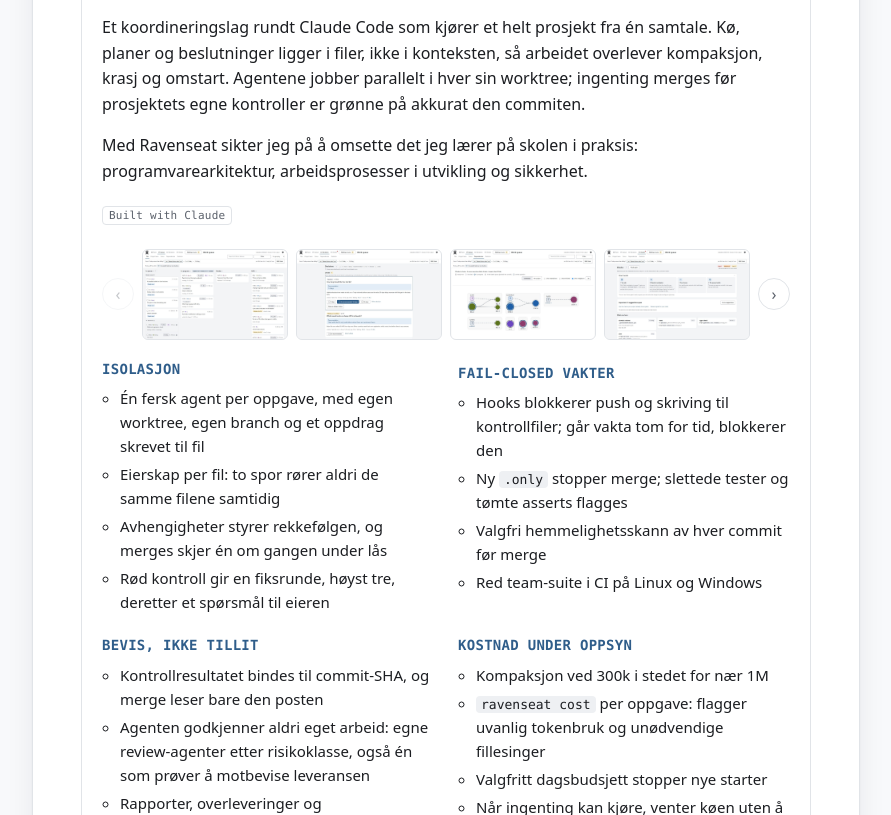
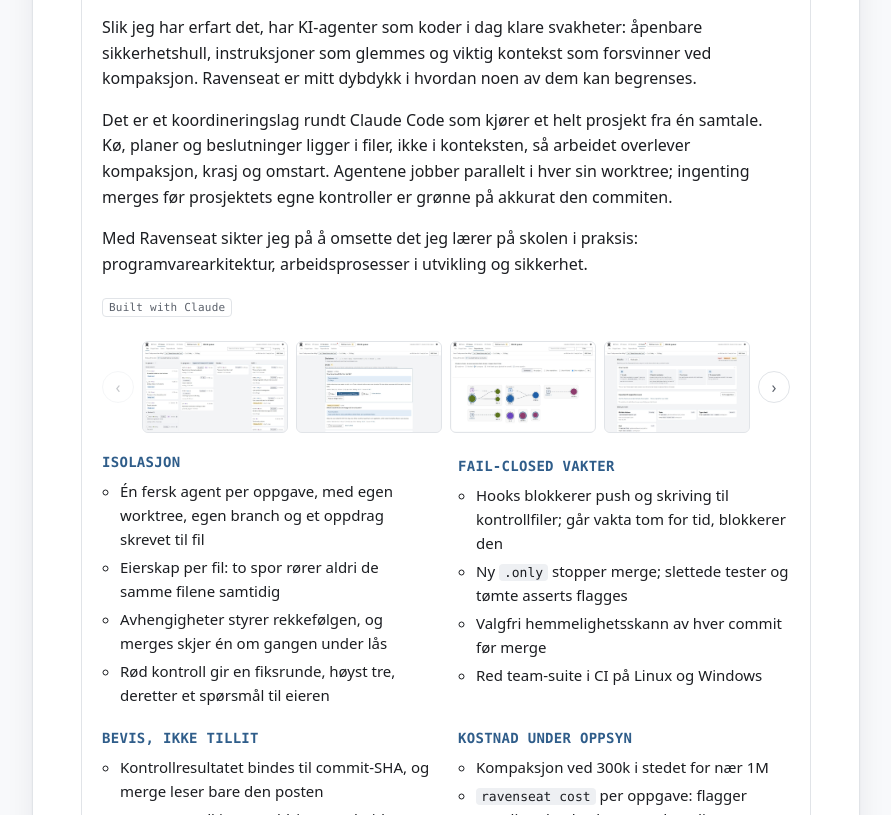
Before and after one commit to vegardjorg/vegardjorg.github.io, a plain HTML site: page index.html in a window 1280 px wide. Shown: the part 1216-2031 px from the top of the page, without its empty margins (194-1085 px from the left). Drawn offline with Linux system fonts and the light colour scheme.

Commit message:
Ravenseat åpner med hvilke svakheter prosjektet motvirker
Co-Authored-By: Claude Opus 5.5 <noreply@anthropic.com>

```diff
--- a/index.html
+++ b/index.html
@@ -364,7 +364,8 @@
             </div>
           </div>
           <div class="project-body">
-            <p>Et koordineringslag rundt Claude Code som kjører et helt prosjekt fra én samtale. Kø, planer og beslutninger ligger i filer, ikke i konteksten, så arbeidet overlever kompaksjon, krasj og omstart. Agentene jobber parallelt i hver sin worktree; ingenting merges før prosjektets egne kontroller er grønne på akkurat den commiten.</p>
+            <p>Slik jeg har erfart det, har KI-agenter som koder i dag klare svakheter: åpenbare sikkerhetshull, instruksjoner som glemmes og viktig kontekst som forsvinner ved kompaksjon. Ravenseat er mitt dybdykk i hvordan noen av dem kan begrenses.</p>
+            <p>Det er et koordineringslag rundt Claude Code som kjører et helt prosjekt fra én samtale. Kø, planer og beslutninger ligger i filer, ikke i konteksten, så arbeidet overlever kompaksjon, krasj og omstart. Agentene jobber parallelt i hver sin worktree; ingenting merges før prosjektets egne kontroller er grønne på akkurat den commiten.</p>
             <p>Med Ravenseat sikter jeg på å omsette det jeg lærer på skolen i praksis: programvarearkitektur, arbeidsprosesser i utvikling og sikkerhet.</p>
             <span class="built">Built with Claude</span>
 
```
